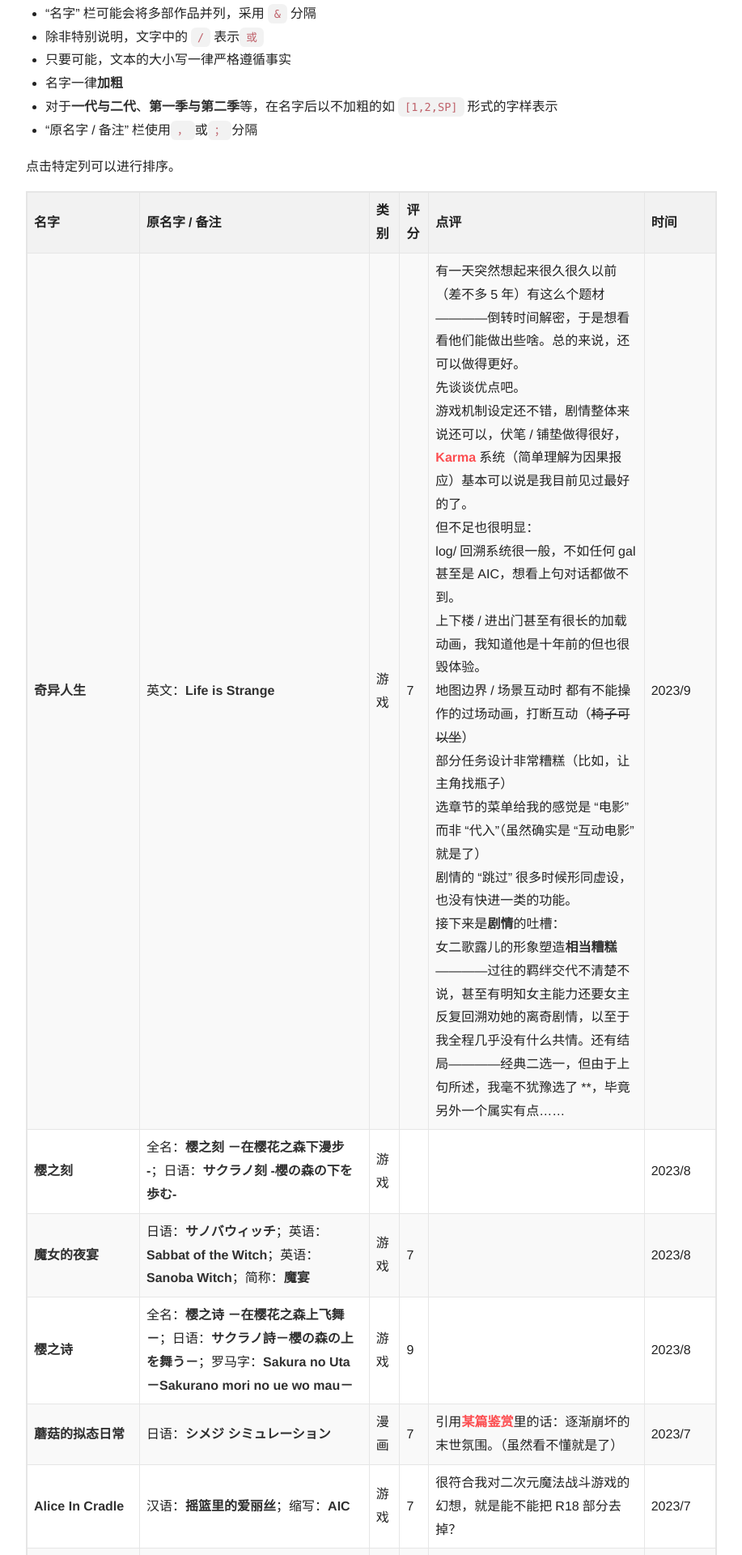
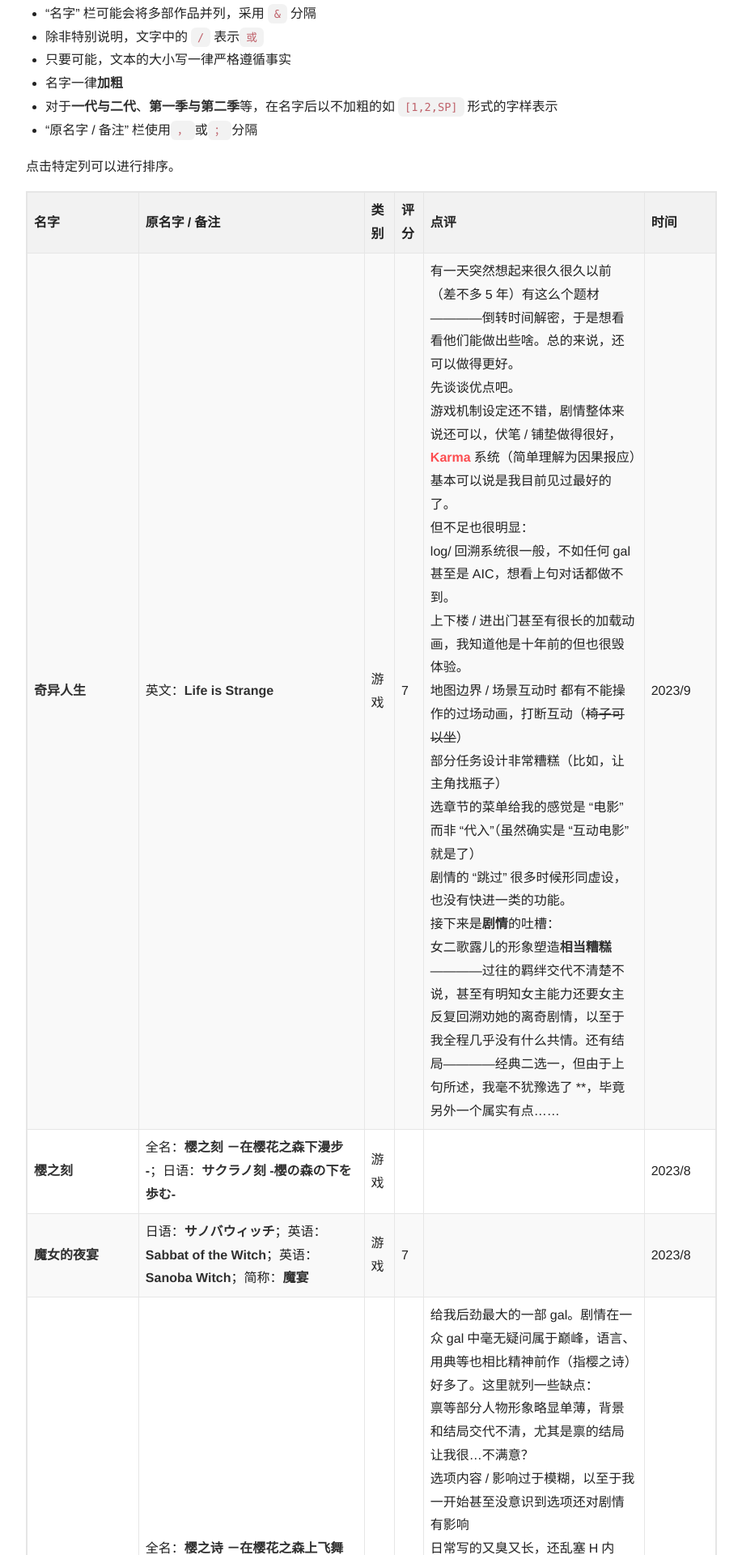
Before and after one commit to Young-Lord/Young-Lord.github.io, a Jekyll site: the page built from memories.md, in a window 1280 px wide. Shown: the part 548-2468 px from the top of the page at 81% size, without its empty margins (181-1098 px from the left). Built offline with Jekyll 4.4.1, drawn with Linux system fonts in a browser that asks for light colours; nearby versions of some CDN libraries; comment, search, counter and statistics services are not loaded; some of the changed text lies outside the part shown.

Commit message:
memo: 樱之诗

```diff
--- a/memories.md
+++ b/memories.md
@@ -30,7 +30,7 @@
 | **奇异人生** | 英文：**Life is Strange** | 游戏 | 7 | 有一天突然想起来很久很久以前（差不多5年）有这么个题材————倒转时间解密，于是想看看他们能做出些啥。总的来说，还可以做得更好。<br />先谈谈优点吧。<br />游戏机制设定还不错，剧情整体来说还可以，伏笔/铺垫做得很好，[Karma](https://en.wikipedia.org/wiki/Karma)系统（简单理解为因果报应）基本可以说是我目前见过最好的了。<br />但不足也很明显：<br />log/回溯系统很一般，不如任何gal甚至是AIC，想看上句对话都做不到。<br />上下楼/进出门甚至有很长的加载动画，我知道他是十年前的但也很毁体验。<br />地图边界/场景互动时 都有不能操作的过场动画，打断互动（<del>椅子可以坐</del>）<br />部分任务设计非常糟糕（比如，让主角找瓶子）<br />选章节的菜单给我的感觉是“电影”而非“代入”（虽然确实是“互动电影”就是了）<br />剧情的“跳过”很多时候形同虚设，也没有快进一类的功能。<br />接下来是**剧情**的吐槽：<br />女二歌露儿的形象塑造**相当糟糕**————过往的羁绊交代不清楚不说，甚至有明知女主能力还要女主反复回溯劝她的离奇剧情，以至于我全程几乎没有什么共情。还有结局————经典二选一，但由于上句所述，我毫不犹豫选了\*\*，毕竟另外一个属实有点…… | 2023/9 |
 | **樱之刻** | 全名：**樱之刻 －在樱花之森下漫步 -**；日语：**サクラノ刻 -櫻の森の下を歩む-** | 游戏 |  |  | 2023/8 |
 | **魔女的夜宴** | 日语：**サノバウィッチ**；英语：**Sabbat of the Witch**；英语：**Sanoba Witch**；简称：**魔宴** | 游戏 | 7 |  | 2023/8 |
-| **樱之诗** | 全名：**樱之诗 －在樱花之森上飞舞－**；日语：**サクラノ詩－櫻の森の上を舞う－**；罗马字：**Sakura no Uta －Sakurano mori no ue wo mau－** | 游戏 | 9 |  | 2023/8 |
+| **樱之诗** | 全名：**樱之诗 －在樱花之森上飞舞－**；日语：**サクラノ詩－櫻の森の上を舞う－**；罗马字：**Sakura no Uta －Sakurano mori no ue wo mau－** | 游戏 | 9 | 给我后劲最大的一部gal。剧情在一众gal中毫无疑问属于巅峰，语言、用典等也相比精神前作（指樱之诗）好多了。这里就列一些缺点：<br />禀等部分人物形象略显单薄，背景和结局交代不清，尤其是禀的结局让我很…不满意？<br />选项内容/影响过于模糊，以至于我一开始甚至没意识到选项还对剧情有影响<br />日常写的又臭又长，还乱塞H内容；禀线又把R18搞成跟个日常一样。<br />翻译上，关于部分选项/重要剧情翻译不准确的此前已被提过了，而且我也不认为这会有多大影响；让我最厌恶的其实是大段对话里突然冒出一个“艹”，相当毁气氛。不过，总的来说这个翻译还是有很多神中神的地方，比如多处诗句/文字游戏（我知道没翻准，但我确实很喜欢）能把意境/典故很好翻译出来；再加上只是个人翻译，可以说相当优秀了。 | 2023/8 |
 | **蘑菇的拟态日常** | 日语：**シメジ シミュレーション** | 漫画 | 7 | 引用[某篇鉴赏](https://www.bilibili.com/video/BV1sm4y177cu)里的话：逐渐崩坏的末世氛围。（虽然看不懂就是了） | 2023/7 |
 | **Alice In Cradle** | 汉语：**摇篮里的爱丽丝**；缩写：**AIC** | 游戏 | 7 | 很符合我对二次元魔法战斗游戏的幻想，就是能不能把R18部分去掉？ | 2023/7 |
 | **银河铁道之夜** | 日语：**銀河鉄道の夜** | 视频 | 9 | 任何人都应该看的美学入门巨著。 | 2023/7 |
```
Also changed, not shown: _posts/2022-08-29-哔哩哔哩_冒-_-泡_技术视频的笔记.md (line endings or trailing spaces).
